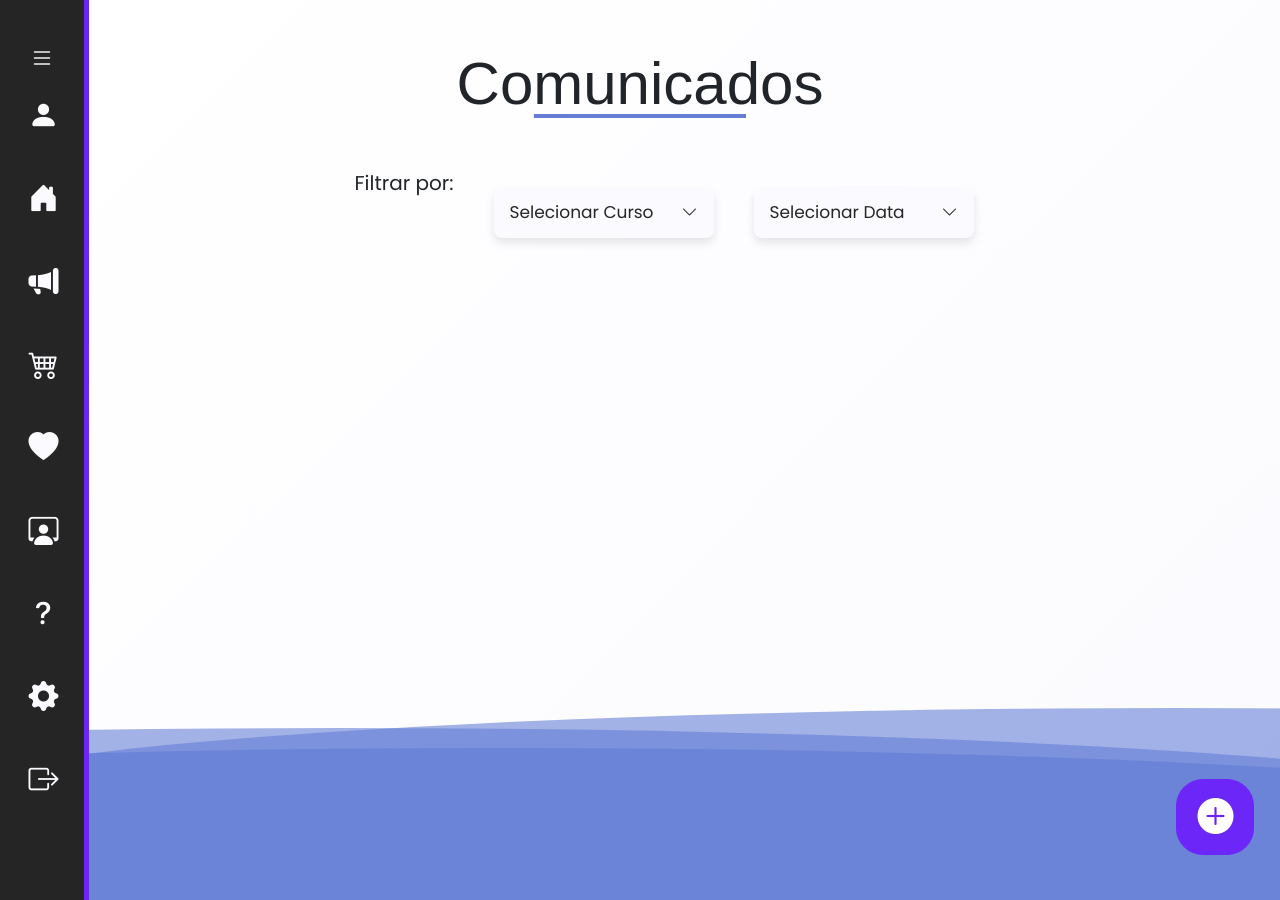
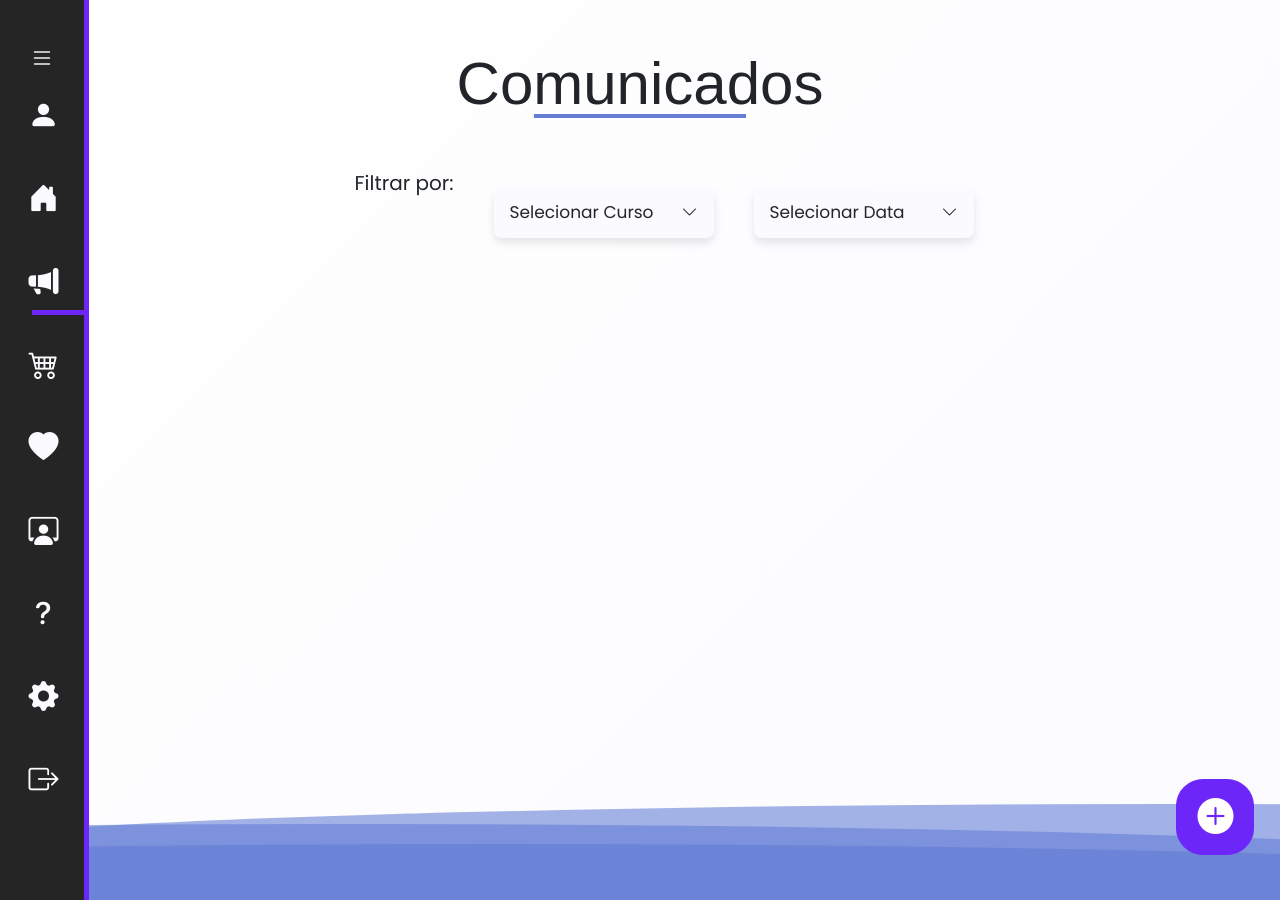
Before and after one commit to amalia-coelho/tcc_agenday, a PHP site: page /comunicados.php in a window 1280 px wide. Run offline with PHP 8.4, Linux system fonts and the light colour scheme; the visitor is signed in with stand-in values (Sample User, id 1); data comes from the database, SQL or seed files in the repository; data that the repository does not hold is empty; some web fonts are replaced.

Commit message:
Menu e comunicado back

```diff
--- a/apm.php
+++ b/apm.php
@@ -97,7 +97,7 @@
 				<span class="txt-link">Comunicados</span>
 				</a>
 			</li>
-			<li class="item-menu ">
+			<li class="item-menu ativo">
 				<a href="apm.php">
 				<span class="icon"><i class="bi bi-cart4"></i></span>
 				<span class="txt-link">APM</span>
--- a/comunicados.php
+++ b/comunicados.php
@@ -115,13 +115,13 @@
 					<span class="txt-link">Home</span>
 				</a>
 			</li>
-			  <li class="item-menu">
+			  <li class="item-menu ativo">
 					  <a href="comunicados.php">
 					  <span class="icon"><i class="bi bi-megaphone-fill"></i></span>
 					  <span class="txt-link">Comunicados</span>
 					  </a>
 				  </li>
-				  <li class="item-menu ">
+				  <li class="item-menu">
 					  <a href="apm.php">
 					  <span class="icon"><i class="bi bi-cart4"></i></span>
 					  <span class="txt-link">APM</span>
--- a/css/comunicado.css
+++ b/css/comunicado.css
@@ -42,7 +42,7 @@ main {
     border-radius: 1000% 1000% 0 0;
     position: fixed;
     width: 200%;
-    height: 12em;
+    height: 6em;
     animation: wave 10s -3s linear infinite;
     transform: translate3d(0, 0, 0);
     opacity: 0.8;
--- a/gerenciamento.php
+++ b/gerenciamento.php
@@ -126,7 +126,7 @@
 				<span class="txt-link">Dúvidas</span>
 				</a>
 			</li>
-			<li class="item-menu">
+			<li class="item-menu ativo">
 				<a href="gerenciamento.php">
 				<span class="icon"><i class="bi bi-gear-fill"></i></span>
 				<span class="txt-link">Gerenciamento</span>
--- a/gestao.php
+++ b/gestao.php
@@ -56,7 +56,7 @@
             <span class="txt-link">Calendário</span>
           </a>
         </li>
-        <li class="item-menu ativo">
+        <li class="item-menu">
           <a href="comunicados.php">
             <span class="icon"><i class="bi bi-megaphone-fill"></i></span>
             <span class="txt-link">Comunicados</span>
@@ -74,7 +74,7 @@
             <span class="txt-link">Saúde</span>
           </a>
         </li>
-        <li class="item-menu">
+        <li class="item-menu ativo">
           <a href="#">
             <span class="icon"><i class="bi bi-person-workspace"></i></span>
             <span class="txt-link">Gestão</span>
--- a/perfil.php
+++ b/perfil.php
@@ -59,7 +59,7 @@
         <i class="bi bi-list" id="btn-exp"></i>
       </div>
       <ul>
-      <li class="item-menu">
+      <li class="item-menu ativo">
 				<a href="perfil.php">
 				<span class="icon"><i class="bi bi-person-fill"></i></span>
 				<span class="txt-link">Usuário</span>
```
